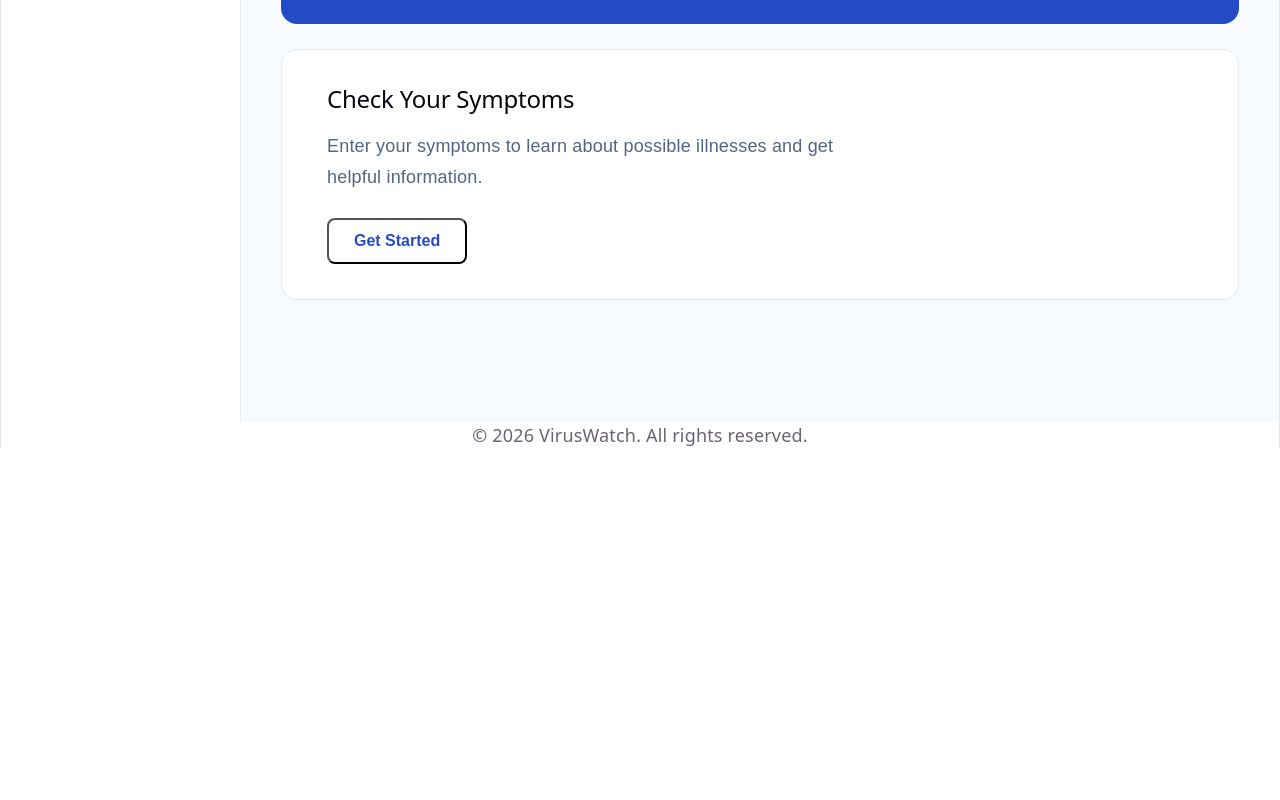
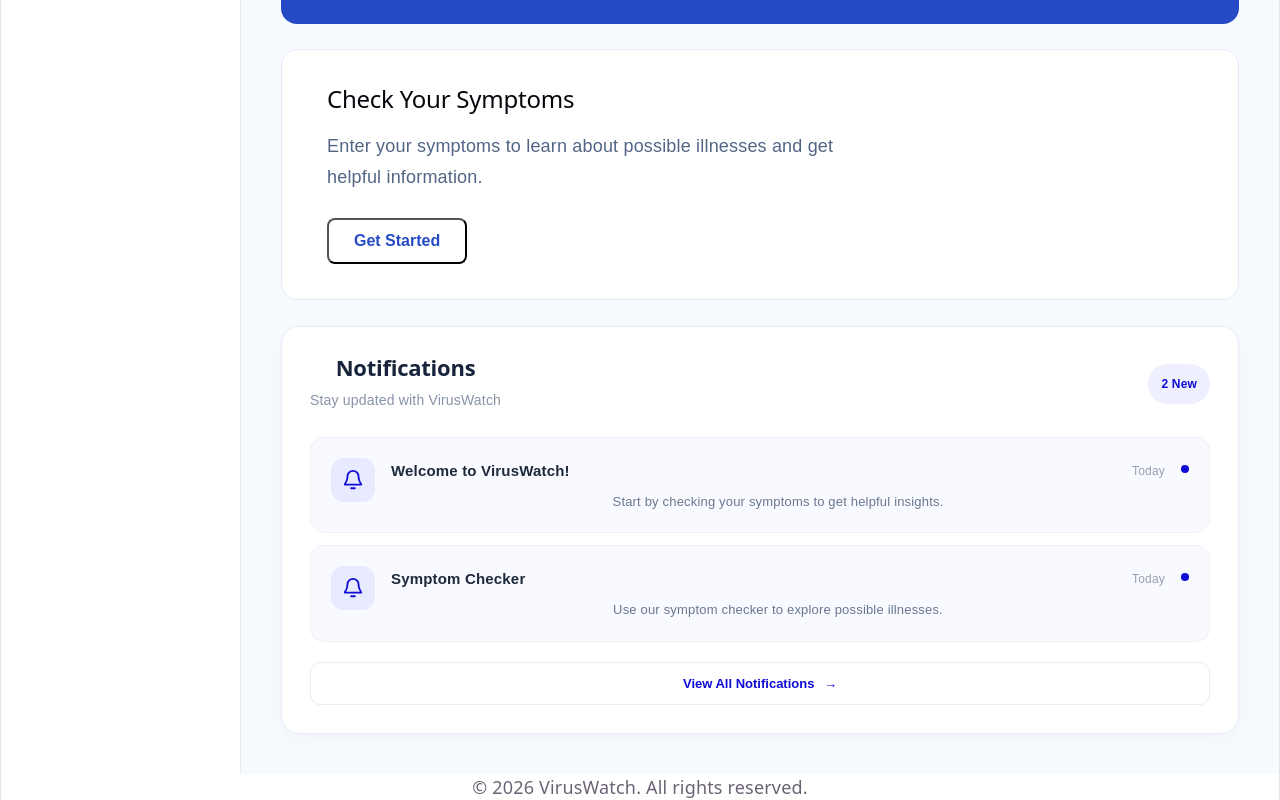
Before and after one commit to noumann1010/CongApp2026, a React (Vite) app: page / in a window 1280 px wide. Shown: the part 452-1252 px from the top of the page. Before the commit the page ends 900 px from the top, so only its background shows below. Built offline with nearby package versions, Linux system fonts and the light colour scheme; no server answers.

Commit message:
Finished finished

```diff
--- a/src/components/dashboard.css
+++ b/src/components/dashboard.css
@@ -212,3 +212,200 @@
   color: #244bc5;
   font-weight: 600;
 }
+.dashboard-notifications {
+  background: white;
+  border-radius: 16px;
+  padding: 25px;
+  margin-top: 25px;
+  border: 1px solid #e5e7eb;
+}
+
+.notifications-header {
+  display: flex;
+  justify-content: space-between;
+  align-items: center;
+  margin-bottom: 20px;
+}
+
+.notifications-header h2 {
+  font-size: 22px;
+  color: #1e293b;
+  margin: 0;
+}
+
+.notification-count {
+  background: #eef2ff;
+  color: #0f0cd6;
+  padding: 7px 12px;
+  border-radius: 20px;
+  font-size: 13px;
+  font-weight: 600;
+}
+
+.notifications-list {
+  display: flex;
+  flex-direction: column;
+  gap: 12px;
+}
+
+.notification-item {
+  background: #f8fafc;
+  padding: 18px;
+  border-radius: 12px;
+  border: 1px solid #e2e8f0;
+}
+
+.notification-content h3 {
+  font-size: 16px;
+  color: #1e293b;
+  margin: 0 0 8px;
+}
+
+.notification-content p {
+  font-size: 14px;
+  color: #64748b;
+  margin: 0 0 10px;
+}
+
+.notification-date {
+  font-size: 12px;
+  color: #94a3b8;
+}
+.dashboard-notifications {
+  background: #ffffff;
+  border: 1px solid #e8edf5;
+  border-radius: 18px;
+  padding: 28px;
+  margin-top: 26px;
+  box-shadow: 0 4px 20px rgba(15, 23, 42, 0.035);
+}
+
+.notifications-top {
+  display: flex;
+  align-items: center;
+  justify-content: space-between;
+  gap: 16px;
+  margin-bottom: 24px;
+}
+
+.notifications-top h2 {
+  font-size: 22px;
+  font-weight: 700;
+  color: #17243b;
+  margin: 0 0 6px;
+}
+
+.notifications-top p {
+  font-size: 14px;
+  color: #8893a7;
+  margin: 0;
+}
+
+.notifications-badge {
+  background: #eef0ff;
+  color: #0f0cd6;
+  padding: 7px 13px;
+  border-radius: 20px;
+  font-size: 12px;
+  font-weight: 700;
+  white-space: nowrap;
+}
+
+.notifications-list {
+  display: flex;
+  flex-direction: column;
+  gap: 12px;
+}
+
+.notification-card {
+  display: flex;
+  align-items: flex-start;
+  gap: 16px;
+  padding: 20px;
+  background: #f8faff;
+  border: 1px solid #edf0f7;
+  border-radius: 14px;
+  transition: background 0.2s ease, border-color 0.2s ease;
+}
+
+.notification-card:hover {
+  background: #f0f3ff;
+  border-color: #d8deff;
+}
+
+.notification-icon {
+  width: 44px;
+  height: 44px;
+  min-width: 44px;
+  background: #e8eaff;
+  color: #0f0cd6;
+  border-radius: 13px;
+  display: flex;
+  justify-content: center;
+  align-items: center;
+}
+
+.notification-details {
+  flex: 1;
+  min-width: 0;
+}
+
+.notification-title-row {
+  display: flex;
+  justify-content: space-between;
+  align-items: flex-start;
+  gap: 12px;
+  margin-bottom: 7px;
+}
+
+.notification-title-row h3 {
+  font-size: 15px;
+  font-weight: 650;
+  color: #1e293b;
+  margin: 0;
+}
+
+.notification-time {
+  font-size: 12px;
+  color: #96a0b2;
+  white-space: nowrap;
+}
+
+.notification-details p {
+  font-size: 13px;
+  line-height: 1.65;
+  color: #69788f;
+  margin: 0;
+}
+
+.notification-unread {
+  width: 8px;
+  height: 8px;
+  min-width: 8px;
+  background: #0f0cd6;
+  border-radius: 50%;
+  margin-top: 7px;
+}
+
+.notifications-view-all {
+  width: 100%;
+  margin-top: 20px;
+  padding: 13px;
+  background: transparent;
+  border: 1px solid #e8edf5;
+  border-radius: 10px;
+  color: #0f0cd6;
+  font-size: 13px;
+  font-weight: 650;
+  cursor: pointer;
+  transition: all 0.2s ease;
+}
+
+.notifications-view-all:hover {
+  background: #f0f3ff;
+  border-color: #d8deff;
+}
+
+.notifications-view-all span {
+  margin-left: 6px;
+}
--- a/src/components/dashboard.jsx
+++ b/src/components/dashboard.jsx
@@ -1,11 +1,25 @@
-import React from 'react';
+
+import React from "react";
 import { useUser } from "@clerk/react";
 import "./dashboard.css";
 
-
-
 function Dashboard({ onStart, onNotifications, onAbout }) {
   const { user, isSignedIn, isLoaded } = useUser();
+
+  const notifications = [
+    {
+      id: 1,
+      title: "Welcome to VirusWatch!",
+      message: "Start by checking your symptoms to get helpful insights.",
+      date: "Today"
+    },
+    {
+      id: 2,
+      title: "Symptom Checker",
+      message: "Use our symptom checker to explore possible illnesses.",
+      date: "Today"
+    }
+  ];
 
   if (!isLoaded) {
     return <div>Loading...</div>;
@@ -19,7 +33,9 @@
         <nav className="dashboard-nav">
           <a href="/" className="active">Home</a>
           <button onClick={onStart}>Symptoms</button>
-          <button onClick={onNotifications}>Notifications</button>
+          <button onClick={onNotifications}>
+            Notifications ({notifications.length})
+          </button>
           <button onClick={onAbout}>About</button>
         </nav>
       </aside>
@@ -42,7 +58,6 @@
             to stay informed and healthy.
           </p>
 
-
           <button onClick={onStart} className="dashboard-check-button">
             Check Symptoms
           </button>
@@ -50,7 +65,6 @@
 
         <section className="dashboard-symptoms">
           <h2>Check Your Symptoms</h2>
-
           <p>
             Enter your symptoms to learn about possible
             illnesses and get helpful information.
@@ -60,11 +74,63 @@
             Get Started
           </button>
         </section>
+
+        <section className="dashboard-notifications">
+  <div className="notifications-top">
+    <div>
+      <h2>Notifications</h2>
+      <p>Stay updated with VirusWatch</p>
+    </div>
+    <span className="notifications-badge">
+      {notifications.length} New
+    </span>
+  </div>
+
+  <div className="notifications-list">
+    {notifications.map((notification) => (
+      <div className="notification-card" key={notification.id}>
+        <div className="notification-icon">
+          <svg
+            width="22"
+            height="22"
+            viewBox="0 0 24 24"
+            fill="none"
+            stroke="currentColor"
+            strokeWidth="2"
+            strokeLinecap="round"
+            strokeLinejoin="round"
+          >
+            <path d="M18 8a6 6 0 0 0-12 0c0 7-3 7-3 9h18c0-2-3-2-3-9" />
+            <path d="M10 21h4" />
+          </svg>
+        </div>
+
+        <div className="notification-details">
+          <div className="notification-title-row">
+            <h3>{notification.title}</h3>
+            <span className="notification-time">
+              {notification.date}
+            </span>
+          </div>
+
+          <p>{notification.message}</p>
+        </div>
+
+        <span className="notification-unread"></span>
+      </div>
+    ))}
+  </div>
+
+  <button
+    className="notifications-view-all"
+    onClick={onNotifications}
+  >
+    View All Notifications <span>→</span>
+  </button>
+</section>
       </main>
     </div>
   );
-
-
 }
 
 export default Dashboard;
```
